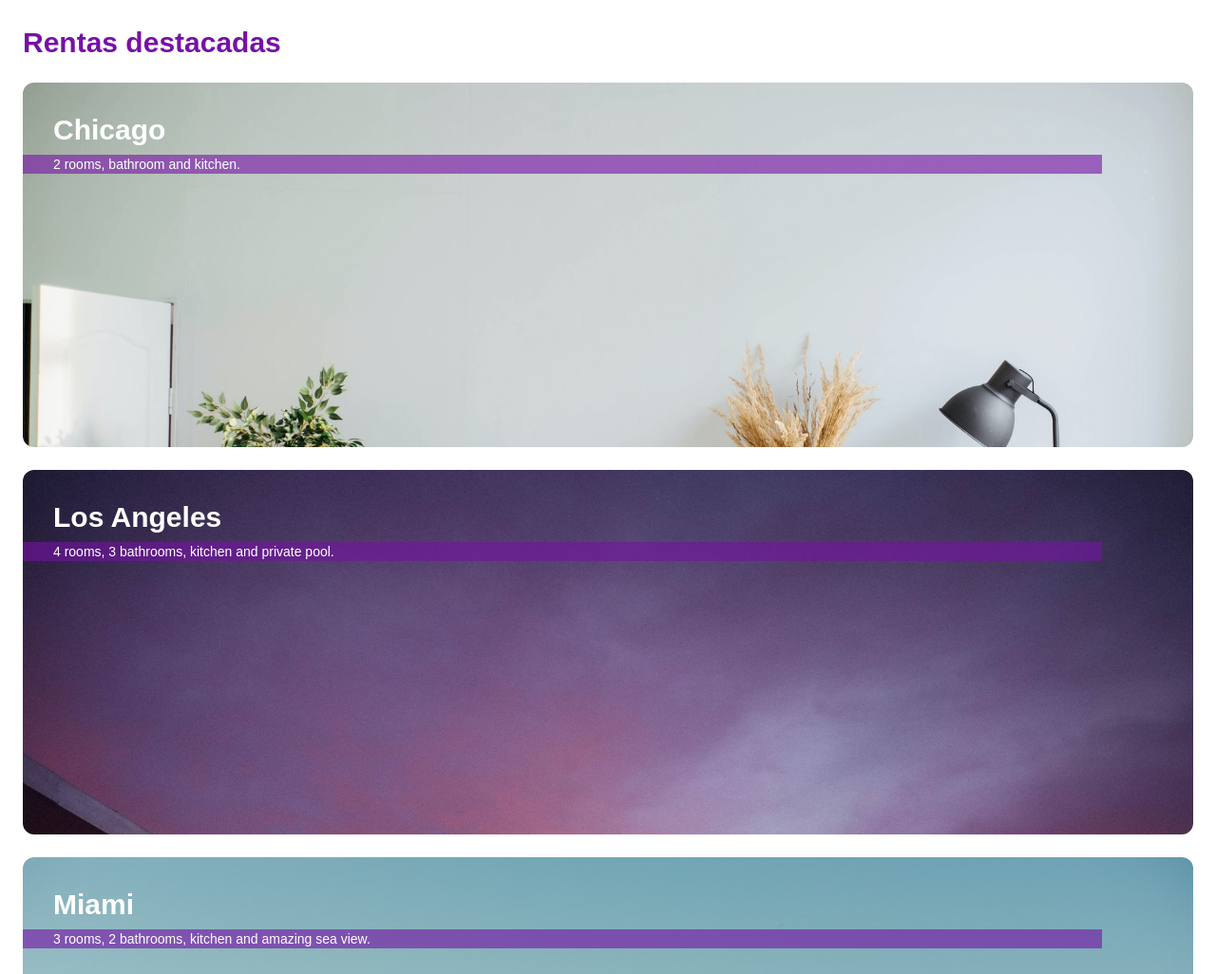
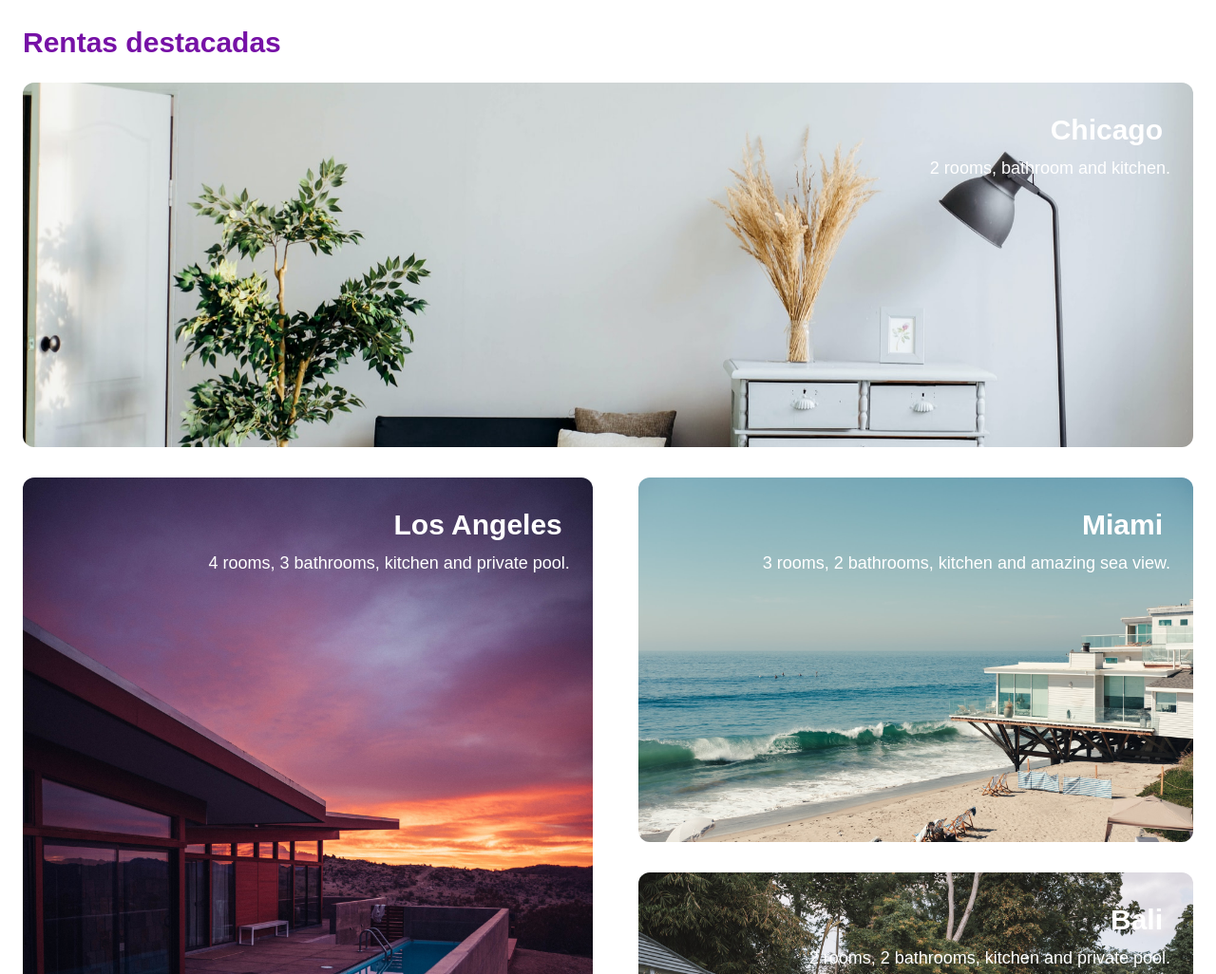
Before and after one commit to AdrianGerman/HeimTravel, a website: page public/index.html in a window 1280 px wide. Shown: the part 777-1803 px from the top of the page at 95% size. Drawn offline with Linux system fonts and the light colour scheme; a web font is replaced by a local one.

Commit message:
responsive our project featured income

```diff
--- a/public/index.html
+++ b/public/index.html
@@ -95,24 +95,28 @@
                     </div>
                 </div>
             </div>
-            <div id="rentas_destacadas" class="px-6 h-auto w-full">
+            <div id="rentas_destacadas" class="px-6 h-auto w-full lg:p-x-6">
                 <p class="text-3xl text-primary font-semibold pb-6 pt-6">Rentas destacadas</p>
-                <div class="w-full h-auto flex flex-col space-y-6 items-center">
-                    <div class="w-full h-96 bg-chicago bg-cover rounded-xl">
-                        <p class="card-title">Chicago</p>
-                        <p class="text-sm pl-8 text-white mr-24 bg-primary bg-opacity-60">2 rooms, bathroom and kitchen.</p>
+                <div class="w-full h-auto flex flex-col items-center">
+                    <div class="w-full h-96 bg-chicago bg-cover bg-center rounded-xl mb-8">
+                        <p class="card-title lg:text-right">Chicago</p>
+                        <p class="text-sm pl-8 text-white mr-24 bg-primary bg-opacity-60 lg:text-lg lg:text-right lg:mr-6 lg:size-100 lg:bg-transparent">2 rooms, bathroom and kitchen.</p>
                     </div>
-                    <div class="w-full h-96 bg-LA bg-cover rounded-xl">
-                        <p class="card-title">Los Angeles</p>
-                        <p class="text-sm pl-8 text-white mr-24 bg-primary bg-opacity-60">4 rooms, 3 bathrooms, kitchen and private pool.</p>
-                    </div>
-                    <div class="w-full h-96 bg-miami bg-cover rounded-xl">
-                        <p class="card-title">Miami</p>
-                        <p class="text-sm pl-8 text-white mr-24 bg-primary bg-opacity-60">3 rooms, 2 bathrooms, kitchen and amazing sea view.</p>
-                    </div>
-                    <div class="w-full h-96 bg-bali bg-cover rounded-xl">
-                        <p class="card-title">Bali</p>
-                        <p class="text-sm  pl-8 text-white mr-24 bg-primary bg-opacity-60">2 rooms, 2 bathrooms, kitchen and private pool.</p>
+                    <div class="lg:flex lg:h-full lg:w-full lg:space-x-4">
+                        <div class="w-full h-96 bg-LA bg-cover rounded-xl mb-8 lg:h-auto">
+                            <p class="card-title lg:text-right">Los Angeles</p>
+                            <p class="text-sm pl-8 text-white mr-24 bg-primary bg-opacity-60 lg:text-lg lg:text-right lg:mr-6 lg:bg-transparent">4 rooms, 3 bathrooms, kitchen and private pool.</p>
+                        </div>
+                        <div class="lg:flex lg:flex-col lg:w-full lg:pl-8">
+                            <div class="w-full h-96 bg-miami bg-cover rounded-xl mb-8">
+                                <p class="card-title lg:text-right">Miami</p>
+                                <p class="text-sm pl-8 text-white mr-24 bg-primary bg-opacity-60 lg:text-lg lg:text-right lg:mr-6 lg:bg-transparent">3 rooms, 2 bathrooms, kitchen and amazing sea view.</p>
+                            </div>
+                            <div class="w-full h-96 bg-bali bg-cover bg-center rounded-xl mb-8 bg-slate-600">
+                                <p class="card-title lg:text-right">Bali</p>
+                                <p class="text-sm  pl-8 text-white mr-24 bg-primary bg-opacity-60 lg:text-lg lg:text-right lg:mr-6 lg:bg-bottom lg:bg-transparent">2 rooms, 2 bathrooms, kitchen and private pool.</p>
+                            </div>
+                        </div>
                     </div>
                 </div>
             </div>
```
Also changed, not shown: src/css/output.css.
